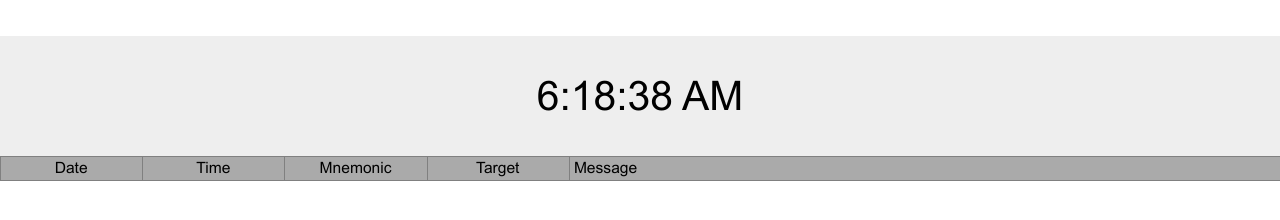
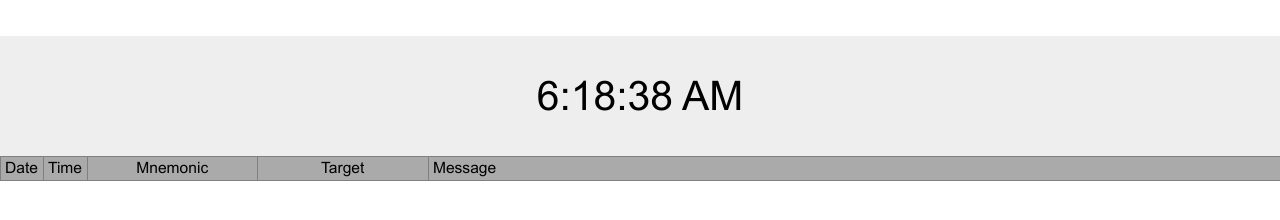
Before and after one commit to aduh95/web_logger, a website with bundled scripts: page index.html in a window 1280 px wide. Built offline with nearby package versions, Linux system fonts and the light colour scheme; no server answers.

Commit message:
Fix column width when resizing

```diff
--- a/layout.css
+++ b/layout.css
@@ -79,7 +79,7 @@ main {
   width: 100vw;
   overflow: auto;
   display: grid;
-  grid-template-columns: repeat(4, 1fr) 5fr;
+  grid-template-columns: repeat(2, auto) repeat(2, 1fr) 5fr;
   align-content: start;
 }
 
@@ -93,6 +93,7 @@ main * {
   height: 1rem;
   line-height: 1rem;
   font-size: 0.65rem;
+  text-align: center;
 }
 
 main h3 {
@@ -107,11 +108,8 @@ main h3 {
   font-size: 0.65rem;
 }
 
-main :nth-child(5n + 1),
-main :nth-child(5n + 2),
-main :nth-child(5n + 3),
-main :nth-child(5n + 4) {
-  text-align: center;
+main :nth-child(5n) {
+  text-align: left;
 }
 
 /* End of CONTENT section */
```
